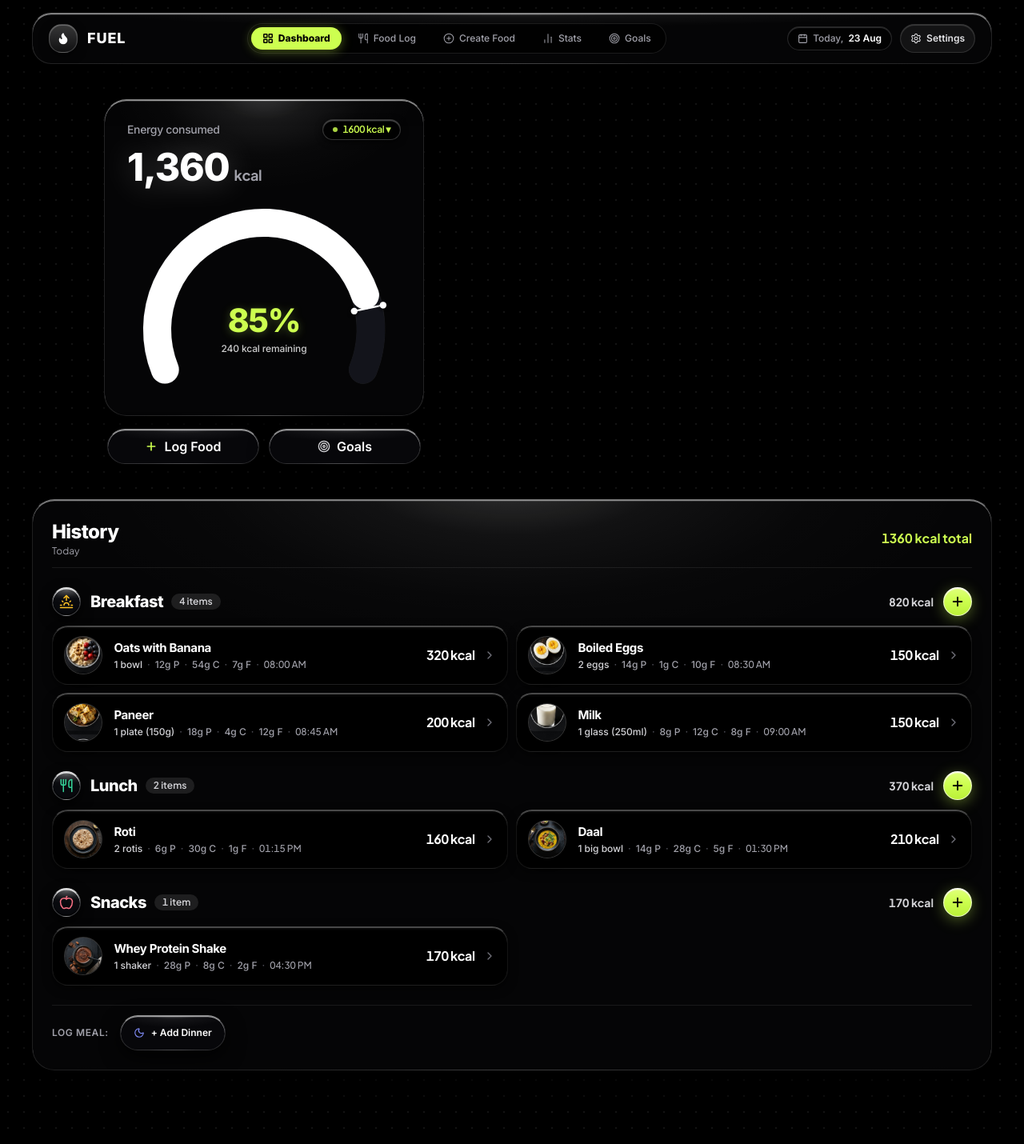
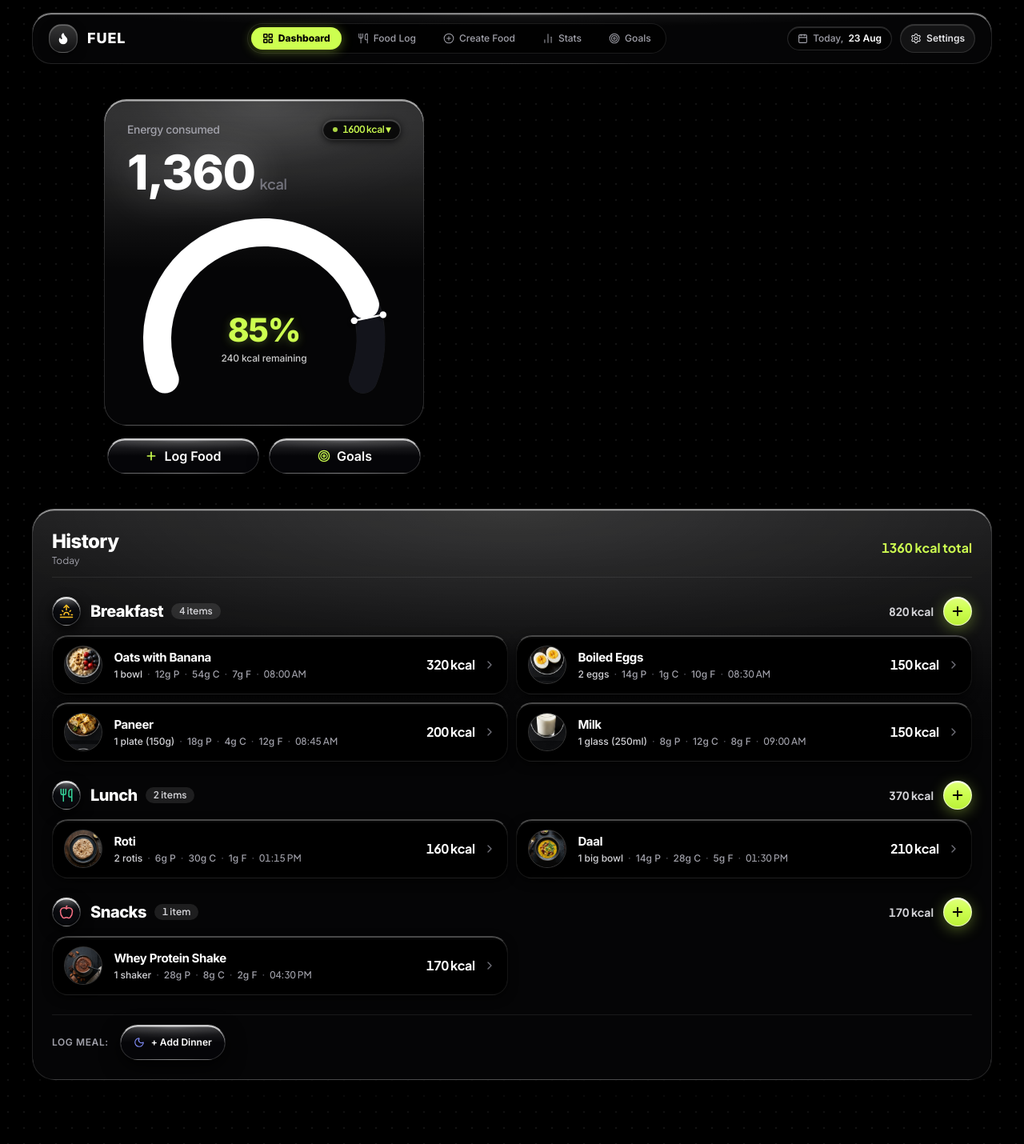
Before and after one commit to iamnotbasant/bite, a React (Vite) app: page /dashboard in a window 1280 px wide. Shown: the whole page at 80% size. Built offline with nearby package versions, Linux system fonts and the light colour scheme.

Commit message:
Loop R4: frosted white glass hero top, two-tone number, white-rim twin pills

```diff
--- a/src/App.tsx
+++ b/src/App.tsx
@@ -275,7 +275,7 @@ export function App() {
                         onClick={() => navigate('/goals')}
                         className="btn-pill-glass w-full"
                       >
-                        <Target size={16} strokeWidth={2} className="text-zinc-300" />
+                        <Target size={16} strokeWidth={2} className="text-[#CDFF50]" />
                         <span>Goals</span>
                       </button>
                     </div>
--- a/src/components/CalorieArcGauge.tsx
+++ b/src/components/CalorieArcGauge.tsx
@@ -217,9 +217,9 @@ export const CalorieArcGauge: React.FC<CalorieArcGaugeProps> = ({
   const pinInY = cy + pinInRadius * ny;
 
   return (
-    <div className="relative card-fintech-hero p-5 sm:p-6 w-full max-w-[360px] sm:max-w-[400px] mx-auto flex flex-col items-center justify-center select-none shadow-[0_24px_56px_-10px_rgba(0,0,0,0.98),inset_0_1.2px_0.5px_0_rgba(255,255,255,0.65)] border-t-[rgba(255,255,255,0.55)]">
+    <div className="relative card-fintech-hero rounded-[28px] p-5 sm:p-6 w-full max-w-[360px] sm:max-w-[400px] mx-auto flex flex-col items-center justify-center select-none shadow-[0_24px_56px_-10px_rgba(0,0,0,0.98),inset_0_1.5px_0.5px_0_rgba(255,255,255,0.72)] border-t-[rgba(255,255,255,0.68)]">
       {/* Crisp 1px bright top-edge rim light */}
-      <div className="absolute top-0 inset-x-8 h-[1px] bg-gradient-to-r from-transparent via-white/90 to-transparent pointer-events-none z-10" />
+      <div className="absolute top-0 inset-x-6 h-[1px] bg-gradient-to-r from-transparent via-white/95 to-transparent pointer-events-none z-10" />
 
       {/* 1. Top Header Row: small muted label top-left, lime pill badge top-right (...8887 ▾) */}
       <div className="w-full flex items-center justify-between px-1 mb-1 relative z-10">
@@ -239,14 +239,14 @@ export const CalorieArcGauge: React.FC<CalorieArcGaugeProps> = ({
         </button>
       </div>
 
-      {/* 2. ONE HUGE calorie number in white matching "$8,700.46" */}
+      {/* 2. TWO-TONE calorie number matching "$8,700.46" (Fix 2: bright WHITE & significantly larger digits, clearly smaller & DIMMER gray unit) */}
       <div className="w-full px-1 pt-1.5 pb-2 relative z-10">
         <div className="flex items-baseline justify-between">
-          <div className="flex items-baseline gap-1.5 text-white tracking-tight">
-            <span className="text-4xl sm:text-5xl font-black font-sans tracking-tight text-white drop-shadow-[0_2px_18px_rgba(255,255,255,0.25)]">
+          <div className="flex items-baseline gap-1.5 tracking-tight">
+            <span className="text-5xl sm:text-6xl font-black font-sans tracking-tight text-white drop-shadow-[0_2px_24px_rgba(255,255,255,0.35)] leading-none">
               {Math.round(animValue).toLocaleString()}
             </span>
-            <span className="text-base sm:text-lg font-bold text-zinc-400 font-mono">
+            <span className="text-base sm:text-lg font-semibold text-zinc-500 font-mono tracking-tight self-baseline">
               {unit}
             </span>
           </div>
--- a/src/index.css
+++ b/src/index.css
@@ -34,18 +34,19 @@
   background-size: 20px 20px;
 }
 
-/* Hero Glossy Glass Card matching "$8,700.46" hero card in ref-fintech-dark
-   Organic elliptical radial highlight: soft white radial glow positioned just above top-center,
-   melting outward into deep-black #050506 body with crisp 1px top-edge rim light */
+/* Hero Frosted White Glass Card matching "$8,700.46" hero card in ref-fintech-dark (Round 4)
+   Top ~50% is a broad, soft milky-white frosted translucent layer (16-20% white at top,
+   melting smoothly down into deep black #050506), with crisp bright 1px top-edge rim light */
 .card-fintech-hero {
   position: relative;
   background:
-    radial-gradient(ellipse 65% 45% at 50% -5%, rgba(255, 255, 255, 0.28) 0%, rgba(255, 255, 255, 0.08) 25%, rgba(255, 255, 255, 0.015) 50%, transparent 75%),
+    linear-gradient(180deg, rgba(255, 255, 255, 0.18) 0%, rgba(255, 255, 255, 0.12) 22%, rgba(255, 255, 255, 0.04) 40%, transparent 52%),
+    radial-gradient(ellipse 95% 50% at 50% 0%, rgba(255, 255, 255, 0.16) 0%, rgba(255, 255, 255, 0.03) 42%, transparent 72%),
     #050506;
-  border: 1px solid rgba(255, 255, 255, 0.12);
-  border-top-color: rgba(255, 255, 255, 0.55);
+  border: 1px solid rgba(255, 255, 255, 0.15);
+  border-top-color: rgba(255, 255, 255, 0.68);
   box-shadow:
-    inset 0 1.2px 0.5px 0 rgba(255, 255, 255, 0.65),
+    inset 0 1.5px 0.5px 0 rgba(255, 255, 255, 0.72),
     0 24px 56px -10px rgba(0, 0, 0, 0.98);
   border-radius: 28px;
   overflow: hidden;
@@ -55,16 +56,17 @@
   display: none;
 }
 
-/* Standard Obsidian Glossy Glass Card (Deep obsidian #050506 with organic elliptical sheen) */
+/* Softer Frosted-White Top Large Card (Round 4: white ~10% at top, fading by ~40% into #050506) */
 .card-fintech-gloss {
   position: relative;
   background:
-    radial-gradient(ellipse 65% 45% at 50% -5%, rgba(255, 255, 255, 0.22) 0%, rgba(255, 255, 255, 0.06) 25%, rgba(255, 255, 255, 0.01) 50%, transparent 75%),
+    linear-gradient(180deg, rgba(255, 255, 255, 0.11) 0%, rgba(255, 255, 255, 0.05) 20%, rgba(255, 255, 255, 0.01) 32%, transparent 42%),
+    radial-gradient(ellipse 85% 42% at 50% 0%, rgba(255, 255, 255, 0.10) 0%, transparent 65%),
     #050506;
   border: 1px solid rgba(255, 255, 255, 0.12);
-  border-top-color: rgba(255, 255, 255, 0.45);
+  border-top-color: rgba(255, 255, 255, 0.48);
   box-shadow:
-    inset 0 1.2px 0.5px 0 rgba(255, 255, 255, 0.50),
+    inset 0 1.2px 0.5px 0 rgba(255, 255, 255, 0.55),
     0 16px 36px -4px rgba(0, 0, 0, 0.95);
   border-radius: 24px;
   overflow: hidden;
@@ -82,10 +84,11 @@
   border-color: rgba(255, 255, 255, 0.22);
   border-top-color: rgba(255, 255, 255, 0.60);
   background:
-    radial-gradient(ellipse 70% 50% at 50% -5%, rgba(255, 255, 255, 0.26) 0%, rgba(255, 255, 255, 0.07) 25%, transparent 75%),
+    linear-gradient(180deg, rgba(255, 255, 255, 0.14) 0%, rgba(255, 255, 255, 0.06) 22%, transparent 44%),
+    radial-gradient(ellipse 85% 45% at 50% 0%, rgba(255, 255, 255, 0.13) 0%, transparent 68%),
     #07080c;
   box-shadow:
-    inset 0 1.5px 0.5px 0 rgba(255, 255, 255, 0.60),
+    inset 0 1.5px 0.5px 0 rgba(255, 255, 255, 0.65),
     0 22px 44px -4px rgba(0, 0, 0, 0.98);
   transform: translateY(-2px);
 }
@@ -93,17 +96,18 @@
   transform: translateY(0) scale(0.99);
 }
 
-/* History List Panel matching ref-fintech-dark "History" list panel
-   Deep black body #050506 with organic elliptical highlight */
+/* History List Panel matching ref-fintech-dark "History" list panel (Round 4)
+   Softer frosted-white top (white ~11% at top, fading by ~40%) melting into #050506 deep black body */
 .panel-fintech-history {
   position: relative;
   background:
-    radial-gradient(ellipse 65% 45% at 50% -5%, rgba(255, 255, 255, 0.20) 0%, rgba(255, 255, 255, 0.05) 25%, rgba(255, 255, 255, 0.01) 50%, transparent 75%),
+    linear-gradient(180deg, rgba(255, 255, 255, 0.11) 0%, rgba(255, 255, 255, 0.05) 20%, rgba(255, 255, 255, 0.01) 32%, transparent 42%),
+    radial-gradient(ellipse 85% 42% at 50% 0%, rgba(255, 255, 255, 0.10) 0%, transparent 65%),
     #050506;
-  border: 1px solid rgba(255, 255, 255, 0.10);
-  border-top-color: rgba(255, 255, 255, 0.45);
+  border: 1px solid rgba(255, 255, 255, 0.12);
+  border-top-color: rgba(255, 255, 255, 0.48);
   box-shadow:
-    inset 0 1.2px 0.5px 0 rgba(255, 255, 255, 0.50),
+    inset 0 1.2px 0.5px 0 rgba(255, 255, 255, 0.55),
     0 24px 56px -8px rgba(0, 0, 0, 0.98);
   border-radius: 28px;
   overflow: hidden;
@@ -215,8 +219,8 @@
   transform: translateY(0) scale(0.97);
 }
 
-/* Dark Glass Pill Button matching Fintech "+ add money" / "transfer"
-   High-gloss deep black with narrow bright liquid rim highlight */
+/* Dark Glass Pill Button matching Fintech "+ add money" / "transfer" (Round 4)
+   Stadium-shaped glossy pill with strengthened WHITE top-rim glow fading into black toward the bottom */
 .btn-pill-glass {
   position: relative;
   display: inline-flex;
@@ -224,27 +228,29 @@
   justify-content: center;
   gap: 0.5rem;
   background:
-    radial-gradient(ellipse 75% 60% at 50% -10%, rgba(255, 255, 255, 0.26) 0%, rgba(255, 255, 255, 0.05) 35%, transparent 75%),
-    #07070a;
+    linear-gradient(180deg, rgba(255, 255, 255, 0.24) 0%, rgba(255, 255, 255, 0.08) 25%, transparent 50%),
+    radial-gradient(ellipse 85% 65% at 50% -10%, rgba(255, 255, 255, 0.35) 0%, rgba(255, 255, 255, 0.08) 35%, transparent 75%),
+    #050508;
   color: #ffffff;
   font-weight: 600;
   border-radius: 9999px;
-  border: 1px solid rgba(255, 255, 255, 0.14);
-  border-top-color: rgba(255, 255, 255, 0.55);
+  border: 1px solid rgba(255, 255, 255, 0.16);
+  border-top-color: rgba(255, 255, 255, 0.75);
   box-shadow:
-    inset 0 1.2px 0.5px 0 rgba(255, 255, 255, 0.60),
+    inset 0 1.5px 0.5px 0 rgba(255, 255, 255, 0.75),
     0 8px 24px rgba(0, 0, 0, 0.85);
   transition: all 0.2s cubic-bezier(0.16, 1, 0.3, 1);
   min-height: 44px;
 }
 .btn-pill-glass:hover {
   background:
-    radial-gradient(ellipse 75% 60% at 50% -10%, rgba(255, 255, 255, 0.34) 0%, rgba(255, 255, 255, 0.08) 35%, transparent 75%),
-    #0c0d12;
-  border-color: rgba(255, 255, 255, 0.24);
-  border-top-color: rgba(255, 255, 255, 0.75);
+    linear-gradient(180deg, rgba(255, 255, 255, 0.30) 0%, rgba(255, 255, 255, 0.12) 28%, transparent 55%),
+    radial-gradient(ellipse 85% 65% at 50% -10%, rgba(255, 255, 255, 0.42) 0%, rgba(255, 255, 255, 0.10) 35%, transparent 75%),
+    #0a0b10;
+  border-color: rgba(255, 255, 255, 0.26);
+  border-top-color: rgba(255, 255, 255, 0.88);
   box-shadow:
-    inset 0 1.5px 0.5px 0 rgba(255, 255, 255, 0.75),
+    inset 0 1.5px 0.5px 0 rgba(255, 255, 255, 0.85),
     0 12px 28px rgba(0, 0, 0, 0.95);
   transform: translateY(-1px);
 }
@@ -322,23 +328,27 @@
 .glass-obsidian-surface,
 .card-stealth-dark {
   background:
-    radial-gradient(ellipse 65% 45% at 50% -5%, rgba(255, 255, 255, 0.20) 0%, rgba(255, 255, 255, 0.05) 25%, transparent 75%),
+    linear-gradient(180deg, rgba(255, 255, 255, 0.11) 0%, rgba(255, 255, 255, 0.05) 20%, rgba(255, 255, 255, 0.01) 32%, transparent 42%),
+    radial-gradient(ellipse 85% 42% at 50% 0%, rgba(255, 255, 255, 0.10) 0%, transparent 65%),
     #050506;
   border: 1px solid rgba(255, 255, 255, 0.12);
-  border-top-color: rgba(255, 255, 255, 0.45);
+  border-top-color: rgba(255, 255, 255, 0.48);
   box-shadow:
-    inset 0 1.2px 0.5px rgba(255, 255, 255, 0.50),
+    inset 0 1.2px 0.5px rgba(255, 255, 255, 0.55),
     0 16px 36px rgba(0, 0, 0, 0.95);
 }
 .glass-emerald-card-interactive {
   transition: all 0.22s cubic-bezier(0.16, 1, 0.3, 1);
 }
 .glass-emerald-card-interactive:hover {
-  background: #08090d;
+  background:
+    linear-gradient(180deg, rgba(255, 255, 255, 0.14) 0%, rgba(255, 255, 255, 0.06) 22%, transparent 44%),
+    radial-gradient(ellipse 85% 45% at 50% 0%, rgba(255, 255, 255, 0.13) 0%, transparent 68%),
+    #08090d;
   border-color: rgba(255, 255, 255, 0.22);
   border-top-color: rgba(255, 255, 255, 0.6);
   box-shadow:
-    inset 0 1.5px 0.5px rgba(255, 255, 255, 0.60),
+    inset 0 1.5px 0.5px rgba(255, 255, 255, 0.65),
     0 20px 42px -4px rgba(0, 0, 0, 0.98);
   transform: translateY(-2px);
 }
@@ -350,12 +360,13 @@
 .card-ambient-rose,
 .card-ambient-cyan {
   background:
-    radial-gradient(ellipse 65% 45% at 50% -5%, rgba(255, 255, 255, 0.20) 0%, rgba(255, 255, 255, 0.05) 25%, transparent 75%),
+    linear-gradient(180deg, rgba(255, 255, 255, 0.11) 0%, rgba(255, 255, 255, 0.05) 20%, rgba(255, 255, 255, 0.01) 32%, transparent 42%),
+    radial-gradient(ellipse 85% 42% at 50% 0%, rgba(255, 255, 255, 0.10) 0%, transparent 65%),
     #050506;
   border: 1px solid rgba(255, 255, 255, 0.12);
-  border-top-color: rgba(255, 255, 255, 0.45);
+  border-top-color: rgba(255, 255, 255, 0.48);
   box-shadow:
-    inset 0 1.2px 0.5px rgba(255, 255, 255, 0.50),
+    inset 0 1.2px 0.5px rgba(255, 255, 255, 0.55),
     0 16px 36px rgba(0, 0, 0, 0.95);
   transition: all 0.22s cubic-bezier(0.16, 1, 0.3, 1);
 }
```
